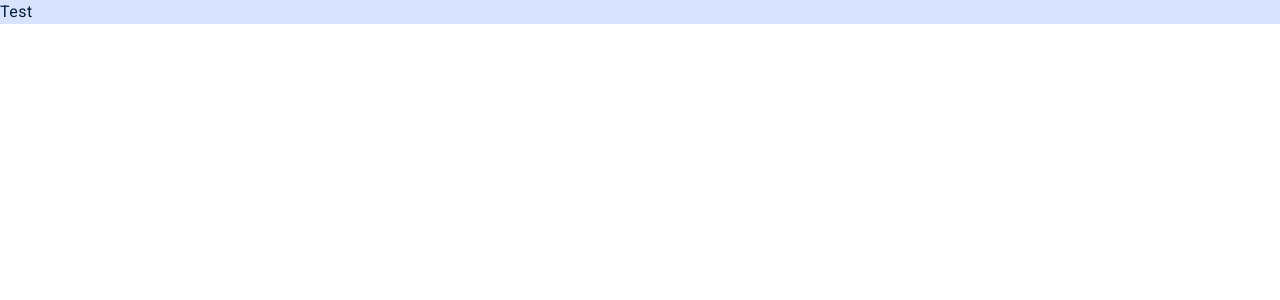
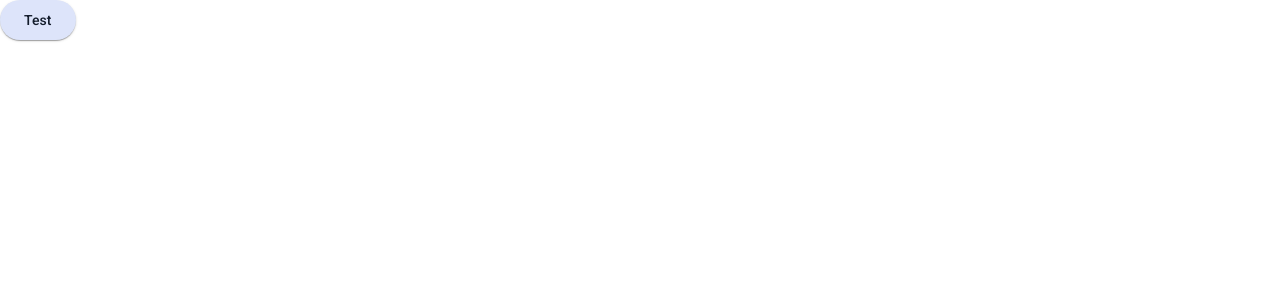
Before and after one commit to voi99/modern-angular-template, an Angular app: page / in a window 1280 px wide. Shown: the top 300 px of the page. Built offline with nearby package versions, Linux system fonts and the light colour scheme.

Commit message:
add: buttons color variants

```diff
--- a/src/app/app.component.ts
+++ b/src/app/app.component.ts
@@ -1,15 +1,12 @@
 import { ChangeDetectionStrategy, Component } from "@angular/core";
 import { RouterOutlet } from "@angular/router";
+import { MatButton } from "@angular/material/button";
 
 @Component({
   selector: "app-root",
   standalone: true,
-  imports: [RouterOutlet],
-  template: `
-    <div class="bg-primary-container text-on-primary-container">
-    Test
-    </div>
-  `,
+  imports: [RouterOutlet, MatButton],
+  template: ` <button mat-flat-button class="mat-tonal">Test</button> `,
   styles: ``,
   changeDetection: ChangeDetectionStrategy.OnPush,
 })
--- /dev/null
+++ b/src/scss/_buttons.scss
@@ -0,0 +1,26 @@
+@use "@angular/material" as mat;
+
+@mixin color-variants($theme) {
+  .mdc-button {
+    &.mat-secondary {
+      @include mat.button-color($theme, $color-variant: secondary);
+    }
+
+    &.mat-tertiary {
+      @include mat.button-color($theme, $color-variant: tertiary);
+    }
+
+    &.mat-error {
+      @include mat.button-color($theme, $color-variant: error);
+    }
+
+    &.mat-tonal {
+      background-color: mat.get-theme-color($theme, secondary-container);
+      color: mat.get-theme-color($theme, on-secondary-container);
+
+      &:hover {
+        box-shadow: var(--mat-app-elevation-shadow-level-1);
+      }
+    }
+  }
+}
--- a/src/styles.scss
+++ b/src/styles.scss
@@ -1,5 +1,6 @@
 @use "@angular/material" as mat;
 @use "colors";
+@use "buttons";
 
 @include mat.core();
 
@@ -19,6 +20,7 @@ $modern-angular-template-theme: mat.define-theme(
 :root {
   @include mat.all-component-themes($modern-angular-template-theme);
   @include colors.theme-colors($modern-angular-template-theme);
+  @include buttons.color-variants($modern-angular-template-theme);
 }
 
 @include mat.typography-hierarchy($modern-angular-template-theme);
```
